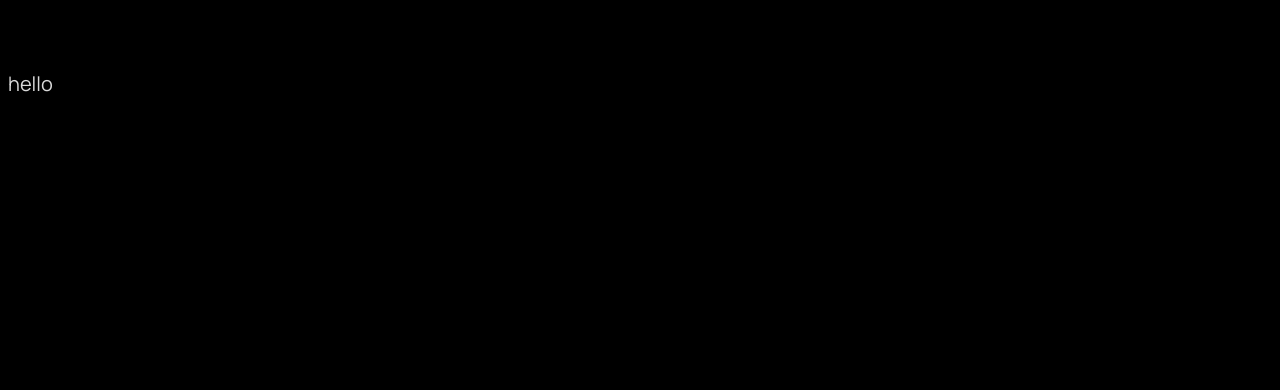
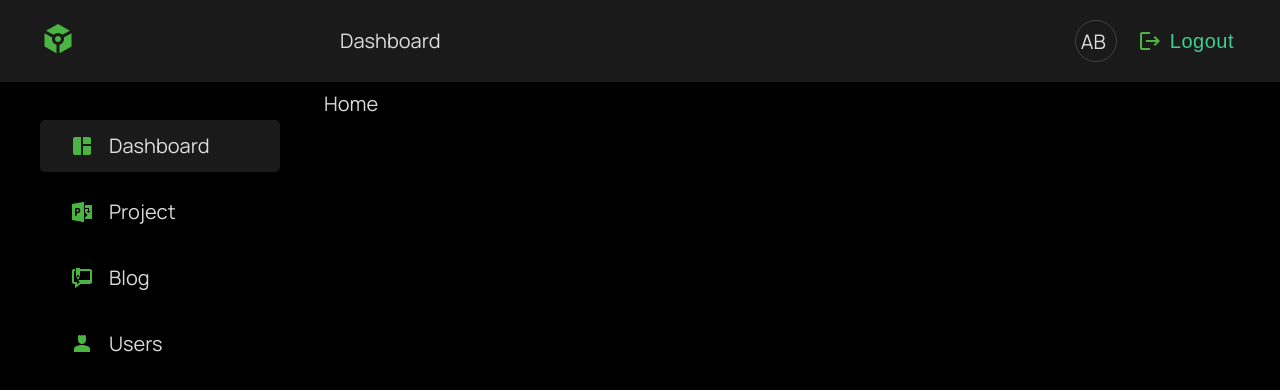
Before and after one commit to biolafrica/Portfolio-admin, a Next.js app: page / in a window 1280 px wide. Shown: the top 390 px of the page. Built offline with nearby package versions, Linux system fonts and the light colour scheme.

Commit message:
created layout body component

```diff
--- /dev/null
+++ b/app/blog/page.jsx
@@ -0,0 +1,5 @@
+export default function Blog(){
+  return(
+    <h5>Blog</h5>
+  )
+}
--- /dev/null
+++ b/app/components/nav/layoutBody.js
@@ -0,0 +1,30 @@
+"use client"
+
+import SideNav from "./sidebar"
+import AdminNav from "./header"
+import Footer from "./footer"
+import { useState } from "react"
+
+export default function LayoutBody({children}){
+  const [header, setHeader] = useState("Dashboard")
+
+  function changeHeader(dashboard){
+    setHeader(dashboard)
+  }
+
+  return(
+    <div className="admin-layout">
+      <SideNav changeHeader={changeHeader} />
+
+      <div className="admin-content">
+        <AdminNav header={header}/>
+
+        <main>
+          {children}
+        </main>
+      </div>
+
+    </div>
+
+  )
+}
--- a/app/components/nav/sidebar.jsx
+++ b/app/components/nav/sidebar.jsx
@@ -1,5 +1,7 @@
-import { useState, useEffect } from "react"
+"use client"
+
 import Link from "next/link"
+import { useEffect, useState } from "react"
 
 export default function SideNav({changeHeader}){
   const [activeTab, setActiveTab] = useState("Dashboard")
@@ -13,13 +15,13 @@ export default function SideNav({changeHeader}){
     setActiveTab("Dashboard")
   }
   const handleProjectClick =()=>{
-    setActiveTab("Staff")
+    setActiveTab("Project")
   }
   const handleBlogClick =()=>{
-    setActiveTab("Team")
+    setActiveTab("Blog")
   }
   const handleUserClick =()=>{
-    setActiveTab("Attendance")
+    setActiveTab("User")
   }
 
 
@@ -29,7 +31,7 @@ export default function SideNav({changeHeader}){
       <div className="side-nav">
 
         <Link
-          href=""
+          href="/"
           className={`dashboard ${activeTab === "Dashboard" ? "active" : ""}`}
           onClick={handleDashboardClick}
         >
@@ -38,7 +40,7 @@ export default function SideNav({changeHeader}){
         </Link>
 
         <Link
-          href=""
+          href="/project"
           className={`project ${activeTab === "Staff" ? "active" : ""}`}
           onClick={handleProjectClick}
         >
@@ -47,7 +49,7 @@ export default function SideNav({changeHeader}){
         </Link>
 
         <Link
-          href=""
+          href="/blog"
           className={`blog ${activeTab === "Team" ? "active" : ""}`}
           onClick={handleBlogClick}
         >
@@ -56,7 +58,7 @@ export default function SideNav({changeHeader}){
         </Link>
 
         <Link
-          href=""
+          href="/user"
           className={`user ${activeTab === "Attendance" ? "active" : ""}`}
           onClick={handleUserClick}
         >
--- a/app/globals.css
+++ b/app/globals.css
@@ -2,7 +2,7 @@ body {
   background-color: #000000FF;
   color: var(--Text-dark);
   font-weight: 200;
-  padding-top: 60px;
+  padding-top: 80px;
 }
 
 :root {
@@ -209,10 +209,9 @@ a {
 /*side bar css*/
 .sidebar-cont {
   padding: 40px;
-  border: 1px solid var(--Seperator-dark);
   width: 25%;
   position: fixed;
-  top: 90px;
+  top: 80px;
   left: 0;
   bottom: 0;
   box-sizing: border-box;
@@ -248,12 +247,12 @@ a {
 .project:hover,
 .blog:hover,
 .user:hover{
-  background-color: var(--Layout-Background-light);
+  background-color: rgba(255, 255, 255, 0.1);
   border-radius: 5px;
 }
 
 .active {
-  background-color: var(--Layout-Background-light);
+  background-color: rgba(255, 255, 255, 0.1);
   border-radius: 5px;
 }
 
@@ -264,12 +263,11 @@ a {
   align-items: center;
   justify-content: space-between;
   padding: 20px 40px;
-  border-bottom: 1px solid var(--Seperator-dark);
   position: fixed;
   right: 0;
   left: 0;
   top: 0;
-  background-color: white;
+  background-color: rgba(255, 255, 255, 0.1);
   z-index: 1;
 }
 
@@ -318,6 +316,10 @@ a {
   align-items: center;
   row-gap: 15px;
   cursor: pointer;
+}
+
+.admin-layout {
+  padding-left: 25%;
 }
 
 
--- a/app/layout.js
+++ b/app/layout.js
@@ -1,5 +1,7 @@
 import { Manrope} from "next/font/google";
 import "./globals.css";
+import LayoutBody from "./components/nav/layoutBody";
+
 
 
 const manrope = Manrope({
@@ -17,7 +19,7 @@ export default function RootLayout({ children }) {
   return (
     <html>
       <body className={manrope.className}>
-        {children}
+        <LayoutBody children={children}/>
       </body>
     </html>
   );
--- a/app/page.js
+++ b/app/page.jsx
@@ -1,9 +1,8 @@
-
 export default function Home() {
   return (
     <div>
 
-      <h4>hello</h4>
+      <h4>Home</h4>
 
     </div>
   );
--- /dev/null
+++ b/app/project/page.jsx
@@ -0,0 +1,5 @@
+export default function Project(){
+  return(
+    <h5>Project</h5>
+  )
+}
--- /dev/null
+++ b/app/user/page.jsx
@@ -0,0 +1,5 @@
+export default function User(){
+  return(
+    <h5>User</h5>
+  )
+}
```
